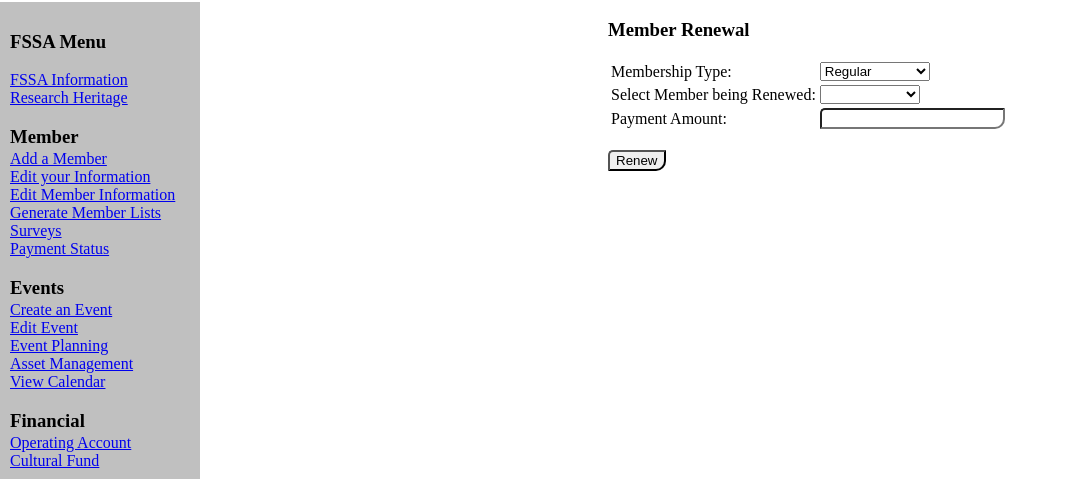
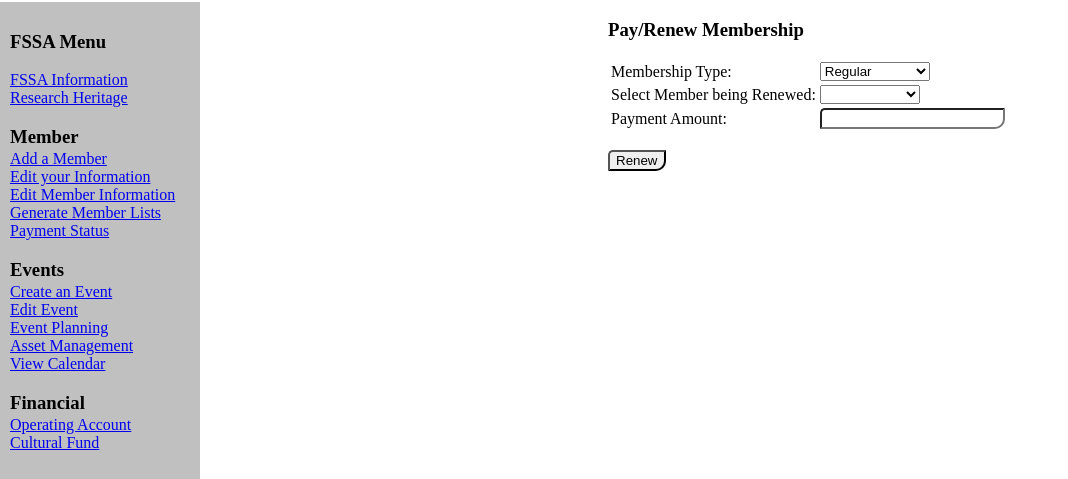
Before and after one commit to jdmagee05/FSSA-Information-System, a PHP site: page /member_renewal_page.php in a window 1280 px wide. Shown: the part 228-707 px from the top of the page, without its empty margins (0-1068 px from the left). Run offline with PHP 8.4, Linux system fonts and the light colour scheme; the visitor is signed in with stand-in values (Sample User, id 1); tables that the repository leaves empty or names only in its code hold one stand-in row (values such as "Sample post").

Commit message:
last minute fixes before demo

```diff
--- a/php/editMember.php
+++ b/php/editMember.php
@@ -48,7 +48,7 @@
 $sql2=mysqli_query($conn, "CALL get_membership_expiry_date(" . $member_ident . ")");
 $expiry_date = null;
 while($row=mysqli_fetch_array($sql2)){
-    $expiry_date = $row["RENEWAL_EXPIRY_DATE"];
+    $expiry_date = $row["EXPIRY_DATE"];
 }
 
 if(is_null($expiry_date)){
--- a/php/edit_personal_info.php
+++ b/php/edit_personal_info.php
@@ -66,7 +66,7 @@
 
     $sql2=mysqli_query($conn, "CALL get_membership_expiry_date(" . $member_ident . ")");
     while($row=mysqli_fetch_array($sql2)){
-        $expiry_date = $row["RENEWAL_EXPIRY_DATE"];
+        $expiry_date = $row["EXPIRY_DATE"];
     }
     if($member_type == 4 || $member_type == 5 || $member_type == 6){
         $expiry_date = "N/A";
--- a/php/generate_list_page.php
+++ b/php/generate_list_page.php
@@ -35,7 +35,6 @@
      			<input type="radio" name="list_type" value="paid">Paid Memberships
      			<input type="radio" name="list_type" value="unpaid">Unpaid/Expired Memberships
      		</td>
-     		<td><a href="generate_unpaid_reminder.php">Generate Unpaid Reminder</a></td>
      	</tr>
      	<tr style="height:20px;">
      	</tr>
--- a/php/member_renewal_page.php
+++ b/php/member_renewal_page.php
@@ -37,7 +37,7 @@
 	</div>
 
 	<div class="index_content">
-		<h3>Member Renewal</h3>
+		<h3>Pay/Renew Membership</h3>
 
 		<form action="renewMember.php" method="post">
 			<table>
--- a/php/nav_menu.php
+++ b/php/nav_menu.php
@@ -34,8 +34,7 @@
 		<h3 style="margin-bottom: 2px;">Member</h3>
 		<a href="index.php">Comments</a>
 		<br>
-		<a href="index.php">Surveys</a>
-		<br>
+		<!--  <a href="index.php">Surveys</a>-->
 		<a href="index.php">Payment Status</a>
 		<br>
 		<a href="edit_personal_info.php">Edit your Information</a>
@@ -58,8 +57,7 @@
 		<br>
 		<a href="generate_list_page.php">Generate Member Lists</a>
 		<br>
-		<a href="index.php">Surveys</a>
-		<br>
+		<!-- <a href="index.php">Surveys</a> -->
 		<a href="index.php">Payment Status</a>
 		<br>
 
```
